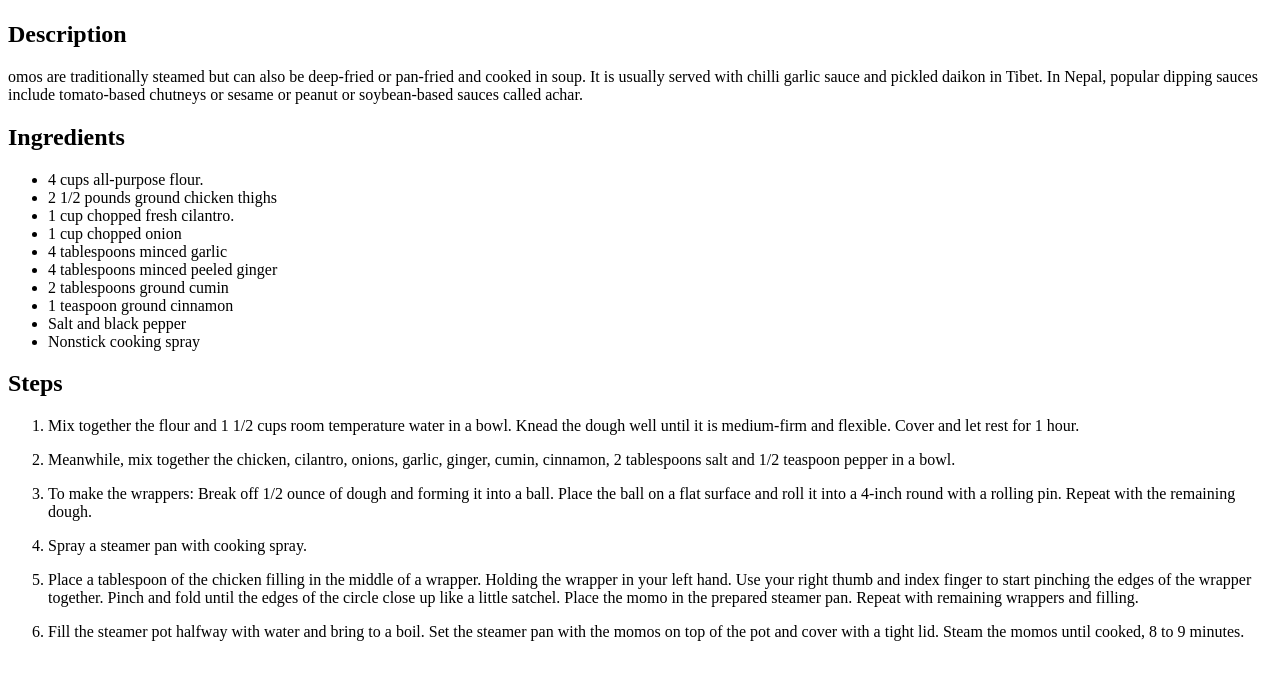
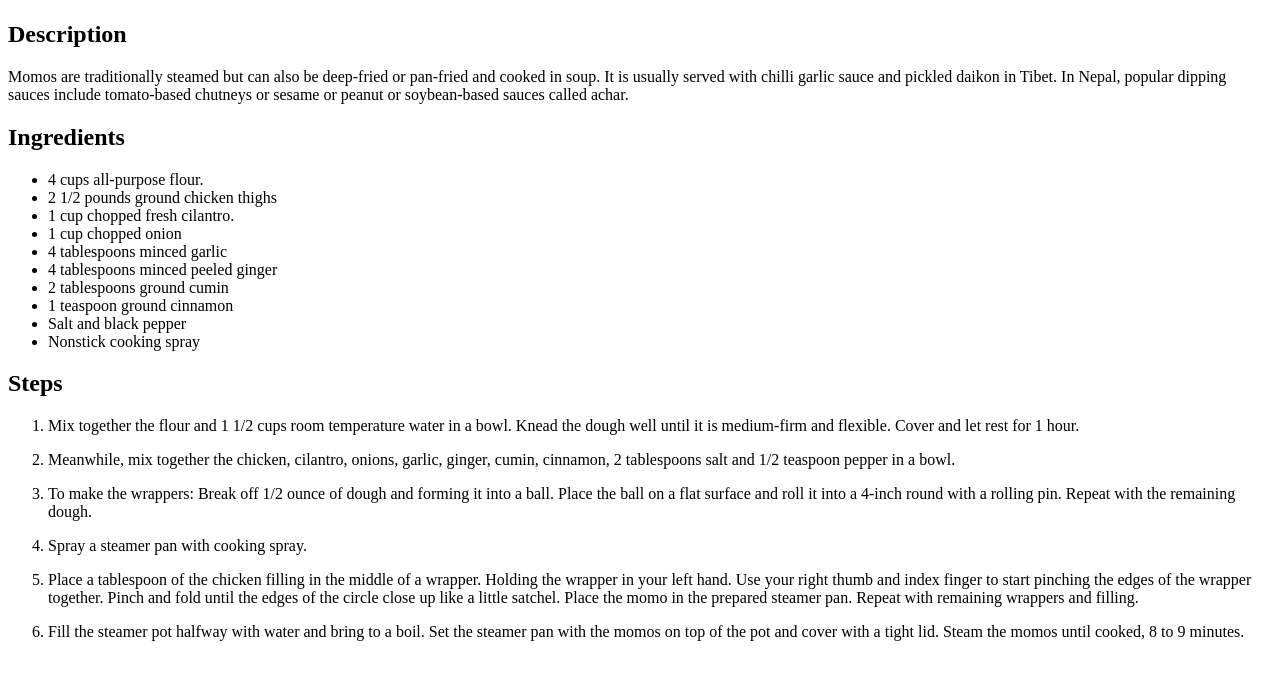
Before and after one commit to arbindb1/Odin-recipes, a plain HTML site: page recipes/Momo.html in a window 1280 px wide. Shown: the part 125-800 px from the top of the page. Drawn offline with Linux system fonts and the light colour scheme.

Commit message:
Add Missing letter in Momo.html

```diff
--- a/recipes/Momo.html
+++ b/recipes/Momo.html
@@ -8,7 +8,7 @@
                 <h1>Momo Recipe</h1>
                 <img src="../images/Recipes-images/Momo.jpg" weight="500" height="500" />
                 <h2>Description</h2>
-                <p>omos are traditionally steamed but can also be deep-fried or pan-fried and cooked in soup. It is usually served with chilli garlic sauce and pickled daikon in Tibet. In Nepal, popular dipping sauces include tomato-based chutneys or sesame or peanut or soybean-based sauces called achar.</p>
+                <p>Momos are traditionally steamed but can also be deep-fried or pan-fried and cooked in soup. It is usually served with chilli garlic sauce and pickled daikon in Tibet. In Nepal, popular dipping sauces include tomato-based chutneys or sesame or peanut or soybean-based sauces called achar.</p>
 
                 <h2>Ingredients</h2>
                 <ul>
```
